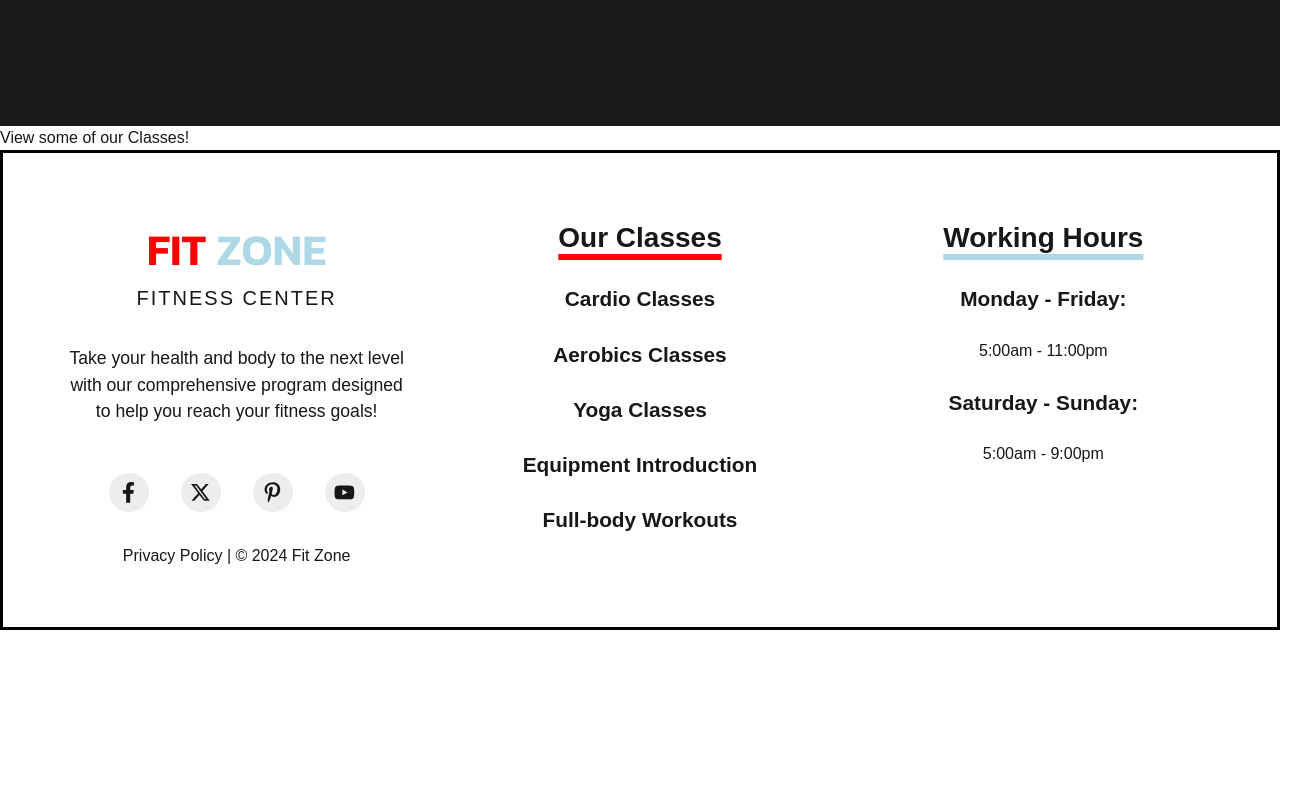
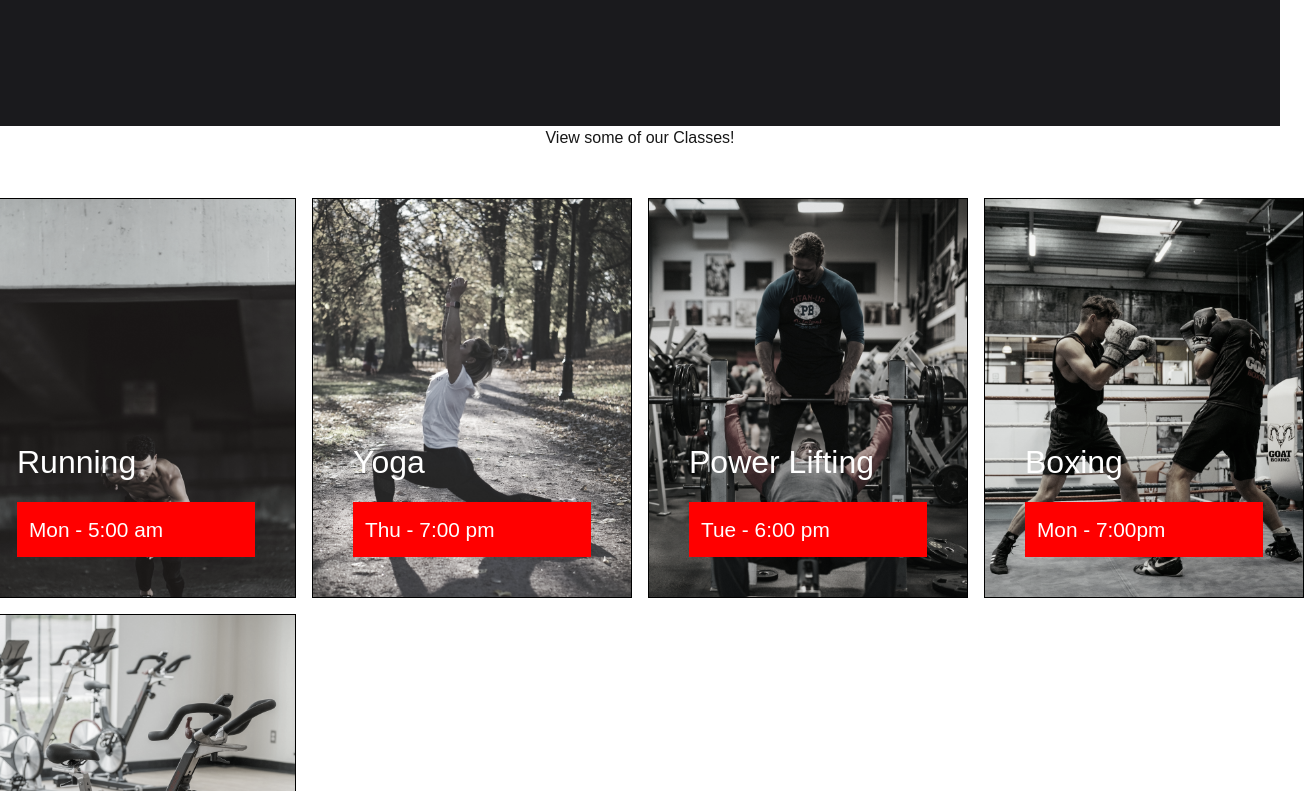
Before and after one commit to NMc0der/gym-website1, a Next.js app: page / in a window 1280 px wide. Shown: the part 4489-5280 px from the top of the page, 1304 px wide, since content can reach past the window. Before the commit the page ends 5119 px from the top, so only its background shows below. Built offline with nearby package versions, Linux system fonts and the light colour scheme.

Commit message:
added zoom in feature on home page for gym class section

```diff
--- a/src/app/(Routes)/about/page.jsx
+++ b/src/app/(Routes)/about/page.jsx
@@ -13,7 +13,7 @@ const About = () => {
     <>
       <div className="ceo-container">
         <div className="ceo-image-container">
-          <Image className="ceo-image" src={ceo} />
+          <Image alt="ceo-image" className="ceo-image" src={ceo} />
         </div>
         <div className="ceo-info-container">
           <h2 className={`${bebas_neue.className}`}>Meet The Owner</h2>
@@ -49,10 +49,10 @@ const About = () => {
           </p>
         </div>
         <div className="">
-          <Image src={workoutPic1} />
+          <Image alt="workoutpic1" src={workoutPic1} />
         </div>
         <div className="">
-          <Image src={workoutPic2} />
+          <Image alt="workoutpic2" src={workoutPic2} />
         </div>
         <div className="body-text">
           <h2 className={`${bebas_neue.className}`}>Our Trainers</h2>
--- a/src/app/components/homeSection/coach.jsx
+++ b/src/app/components/homeSection/coach.jsx
@@ -8,7 +8,7 @@ const Coach = ({ coachType, nameText, img }) => {
   return (
     <div className="coach-container">
       <div className="coach-img-container">
-        <Image className="coach-img" src={img} alt="" />
+        <Image className="coach-img" src={img} alt="coach-img" />
       </div>
       <div className="coach-text">
         <h3>{nameText}</h3>
--- a/src/app/components/homeSection/gymClass.jsx
+++ b/src/app/components/homeSection/gymClass.jsx
@@ -1,8 +1,20 @@
-const GymClass = () => {
+const GymClass = ({ gymName, gymDay, gymImage, gymTime }) => {
   return (
-    <div>
-      <h3></h3>
-      <p></p>
+    <div className="home-gym-class">
+      <div
+        className="gym-class-image"
+        style={{
+          backgroundSize: "cover",
+          backgroundImage: `url(${gymImage.src})`,
+          // filter: "brightness(70%)",
+        }}
+      ></div>
+      <div className="home-gym-class-text">
+        <h3>{gymName}</h3>
+        <p>
+          {gymDay} - {gymTime}
+        </p>
+      </div>
     </div>
   );
 };
--- a/src/app/components/homeSection/heroTour.jsx
+++ b/src/app/components/homeSection/heroTour.jsx
@@ -40,7 +40,7 @@ const HeroTour = () => {
         </div>
       </div>
       <div className="virtual-tour-image-container">
-        <Image src={tourGuide} />
+        <Image alt="tour-guide" src={tourGuide} />
       </div>
     </div>
   );
--- a/src/app/components/homeSection/homeGymclass.jsx
+++ b/src/app/components/homeSection/homeGymclass.jsx
@@ -2,11 +2,24 @@ import GymClass from "./gymClass";
 import GymClassList from "@/app/data/gymClassList";
 
 const HomeGymClass = () => {
+  const recentClassList = GymClassList.slice(0, 5);
+
   return (
     <div className="home-gym-class-container">
       <h2>View some of our Classes!</h2>
       <div className="home-gym-classes">
-        <GymClass />
+        {recentClassList.map((gymClass) => {
+          return (
+            <GymClass
+              key={gymClass.name}
+              gymName={gymClass.name}
+              gymDay={gymClass.day}
+              gymImage={gymClass.image}
+              gymTime={gymClass.time}
+            />
+          );
+        })}
+        {/* <GymClass /> */}
       </div>
     </div>
   );
--- a/src/app/components/homeSection/homeHero.jsx
+++ b/src/app/components/homeSection/homeHero.jsx
@@ -19,7 +19,7 @@ const HomeHero = () => {
         {/* <div className="home-hero-socials">hiiii</div> */}
       </div>
 
-      <Image className="home-hero-img" src={heroImg} />
+      <Image alt="hero-img" className="home-hero-img" src={heroImg} />
       <div className="home-hero-cards">
         <div className="home-hero-card">
           <div className="home-hero-progress-icon">
--- a/src/app/home.scss
+++ b/src/app/home.scss
@@ -328,4 +328,71 @@
 }
 
 .home-gym-class-container {
+  // position: relative;
+  // overflow: hidden;
+  display: flex;
+  flex-direction: column;
+  justify-content: center;
+  align-items: center;
 }
+.home-gym-classes {
+  margin: 3rem;
+  display: grid;
+  grid-template-columns: repeat(4, 1fr);
+  gap: 1rem;
+}
+
+.home-gym-class {
+  border: 1px solid black;
+  // padding: 3rem;
+  position: relative;
+  overflow: hidden;
+  height: 25rem;
+  width: 20rem;
+  display: flex;
+  flex-direction: column;
+  justify-content: end;
+  z-index: 2;
+  cursor: pointer;
+
+  // .gym-class-image:hover {
+  //   transform: scale(1.2);
+  //   filter: grayscale(0%);
+  //   cursor: pointer;
+  // }
+
+  .home-gym-class-text {
+    padding: 2.5rem;
+  }
+
+  h3 {
+    color: white;
+    margin-bottom: 1rem;
+    font-size: 2rem;
+  }
+  p {
+    color: white;
+    // width: 50%;
+    padding: 0.75rem;
+    font-size: 1.3rem;
+    background-color: red;
+  }
+}
+
+.gym-class-image {
+  position: absolute;
+  z-index: -2;
+  height: 100%;
+  width: 100%;
+  // filter: brightness(70%);
+  filter: grayscale(80%);
+  transition: all 0.3s;
+}
+
+.home-gym-class:hover {
+  .gym-class-image {
+    transform: scale(1.2);
+    filter: grayscale(0%);
+    cursor: pointer;
+  }
+}
```
